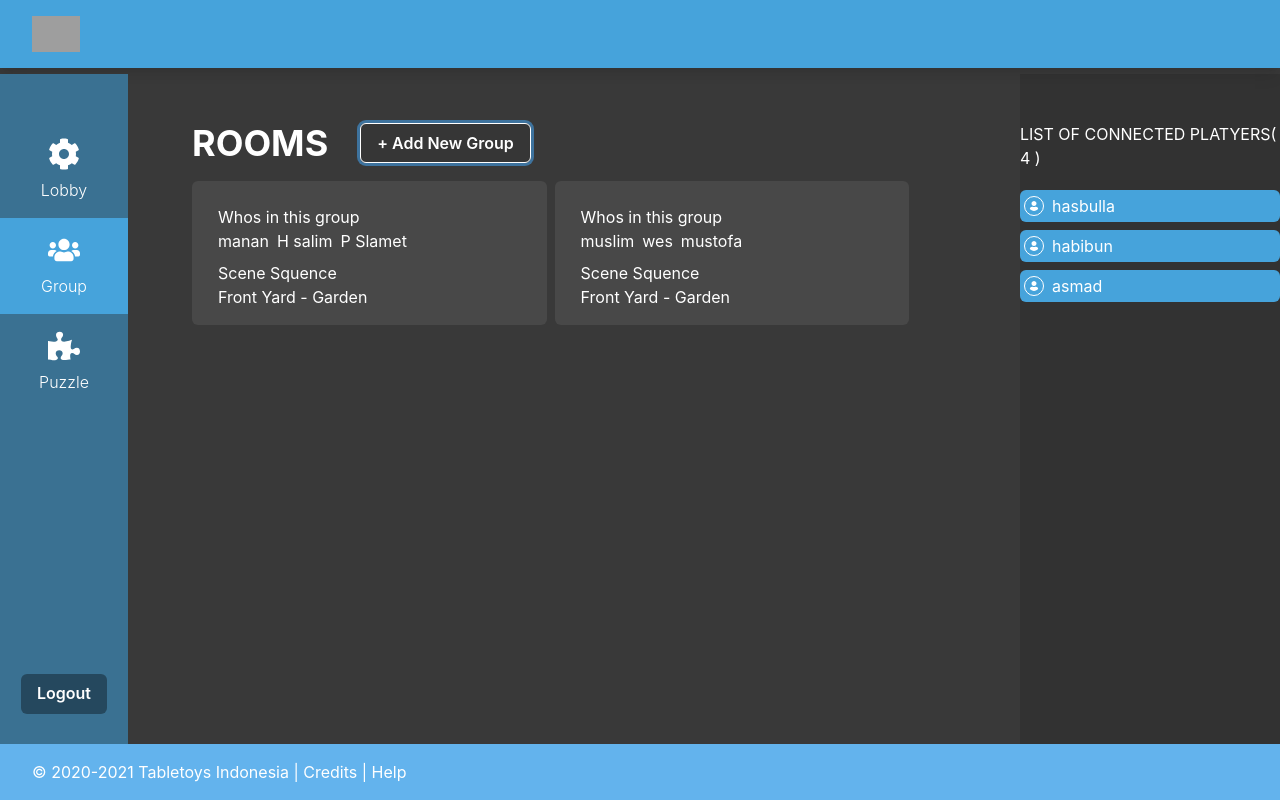
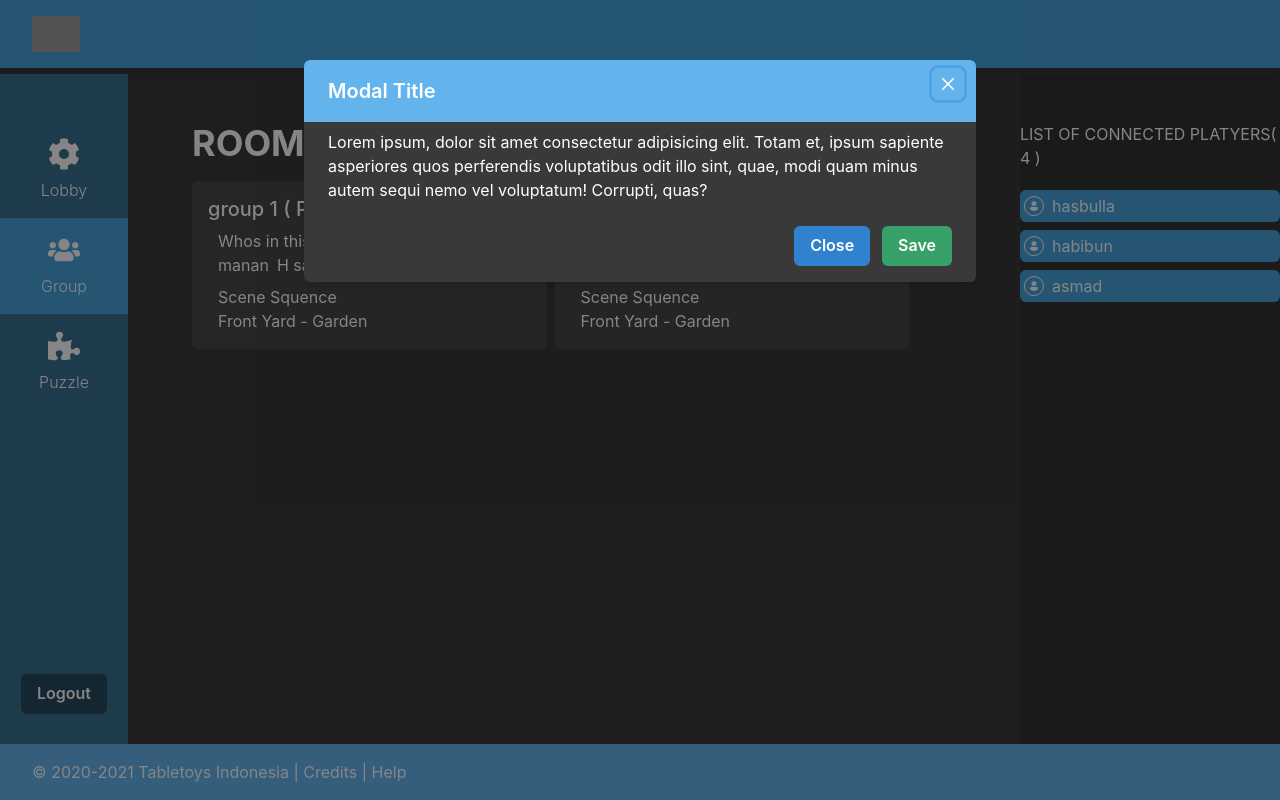
Before and after one commit to mananjabrik/tablet-toys, a Next.js app: page / in a window 1280 px wide. Both pictures are taken after a click on the button "+ Add New Group". Built offline with nearby package versions, Linux system fonts and the light colour scheme; grey boxes are pictures that could not be loaded.

Commit message:
setup modal

```diff
--- a/components/contents/Contents.tsx
+++ b/components/contents/Contents.tsx
@@ -33,6 +33,7 @@ export const Contents: React.FC<ContentsProps> = (props) => {
 							border="1px solid white"
 							bg="blackAlpha.100"
 							_hover={{ bg: 'gray' }}
+							onClick={props.onAddGroup}
 						>
 							+ Add New Group
 						</Button>
--- /dev/null
+++ b/components/contents/ModalAddGroup.tsx
@@ -0,0 +1,33 @@
+import React from 'react';
+import {
+	Modal,
+	ModalOverlay,
+	ModalContent,
+	ModalHeader,
+	ModalFooter,
+	ModalBody,
+	ModalCloseButton,
+	Button,
+} from '@chakra-ui/react';
+interface ModalAddGroupProps {
+	isOpen: boolean;
+	onClose: () => void;
+}
+export const ModalAddGroup: React.FC<ModalAddGroupProps> = (props) => {
+	return (
+		<Modal isOpen={props.isOpen} onClose={props.onClose} size="2xl">
+			<ModalOverlay />
+			<ModalContent bg="#393939" color="white" overflow="hidden">
+				<ModalHeader bg="blue.300">Modal Title</ModalHeader>
+				<ModalCloseButton />
+				<ModalBody>{props.children}</ModalBody>
+				<ModalFooter>
+					<Button colorScheme="blue" mr={3} onClick={props.onClose}>
+						Close
+					</Button>
+					<Button colorScheme="green">Save</Button>
+				</ModalFooter>
+			</ModalContent>
+		</Modal>
+	);
+};
--- a/components/contents/index.ts
+++ b/components/contents/index.ts
@@ -3,3 +3,4 @@ export * from './Groups';
 export * from './GroupCard';
 export * from './User';
 export * from './Users';
+export * from './ModalAddGroup';
--- a/pages/index.tsx
+++ b/pages/index.tsx
@@ -1,9 +1,10 @@
-import { Grid, GridItem, Container, Box, Text, Image } from '@chakra-ui/react';
+import { Box, useDisclosure } from '@chakra-ui/react';
 import type { NextPage } from 'next';
 import { FaCog, FaUsers, FaPuzzlePiece, FaUser } from 'react-icons/fa';
-import { Footer, MenuSidebar, Navbar, Layout, Contents } from '../components';
+import { Layout, Contents, ModalAddGroup } from '../components';
 
 const Home: NextPage = () => {
+	const { isOpen, onOpen, onClose } = useDisclosure();
 	const dataMenu = [
 		{
 			title: 'Lobby',
@@ -24,11 +25,11 @@ const Home: NextPage = () => {
 
 	const dataGroup = [
 		{
-			title: 'group 1 (Pendaki)',
+			titleGroup: 'group 1 ( Pendaki )',
 			users: ['manan', 'H salim', 'P Slamet'],
 		},
 		{
-			title: 'group 2 (Panjat Tebing)',
+			titleGroup: 'group 2 ( Panjat Tebing )',
 			users: ['muslim', 'wes', 'mustofa'],
 		},
 	];
@@ -53,8 +54,15 @@ const Home: NextPage = () => {
 					//@ts-ignore
 					dataGroup={dataGroup ?? []}
 					dataUsers={dataUsers}
+					onAddGroup={onOpen}
 				/>
 			</Layout>
+			<ModalAddGroup isOpen={isOpen} onClose={onClose}>
+				Lorem ipsum, dolor sit amet consectetur adipisicing elit. Totam
+				et, ipsum sapiente asperiores quos perferendis voluptatibus odit
+				illo sint, quae, modi quam minus autem sequi nemo vel
+				voluptatum! Corrupti, quas?
+			</ModalAddGroup>
 		</Box>
 	);
 };
```
